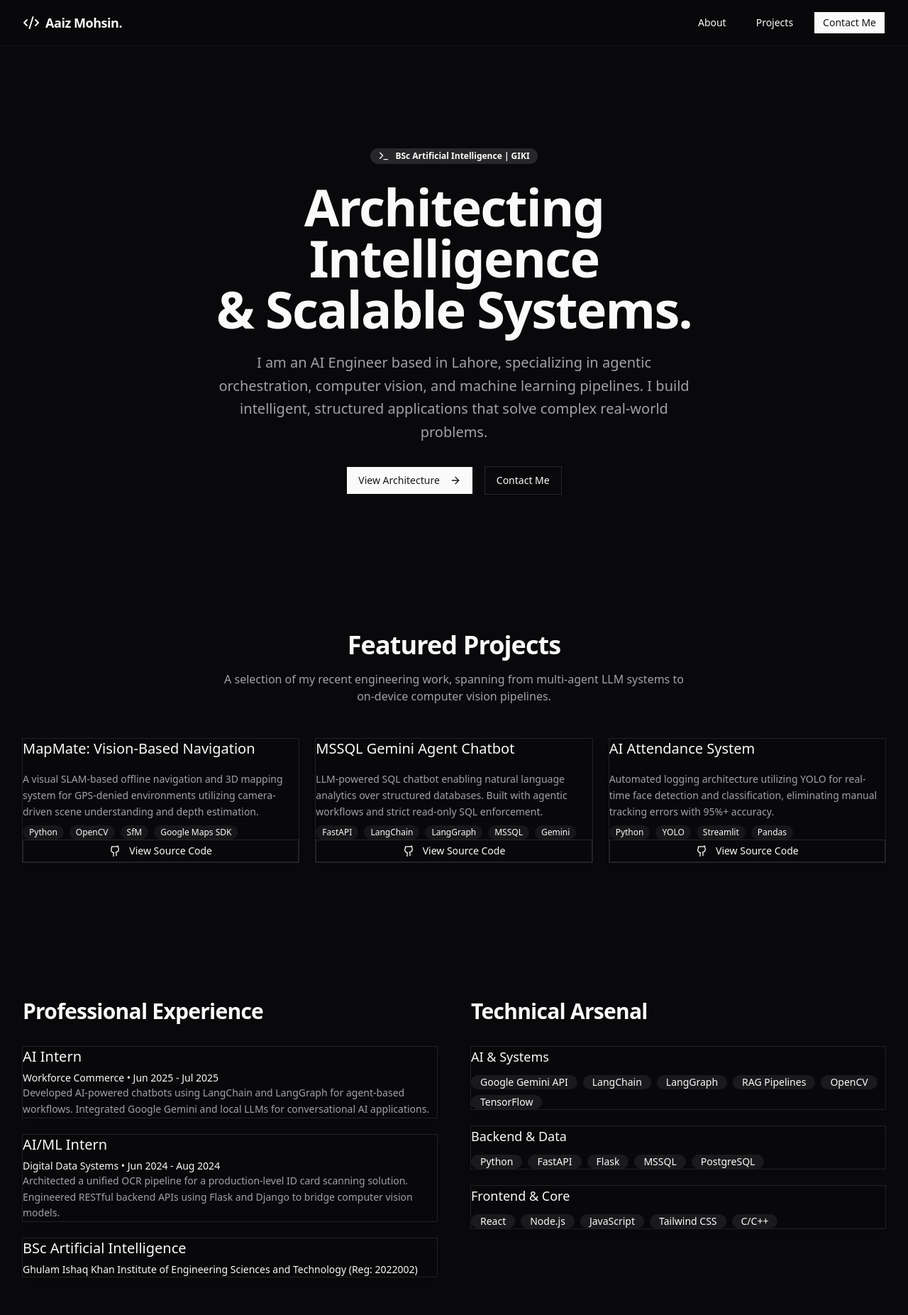
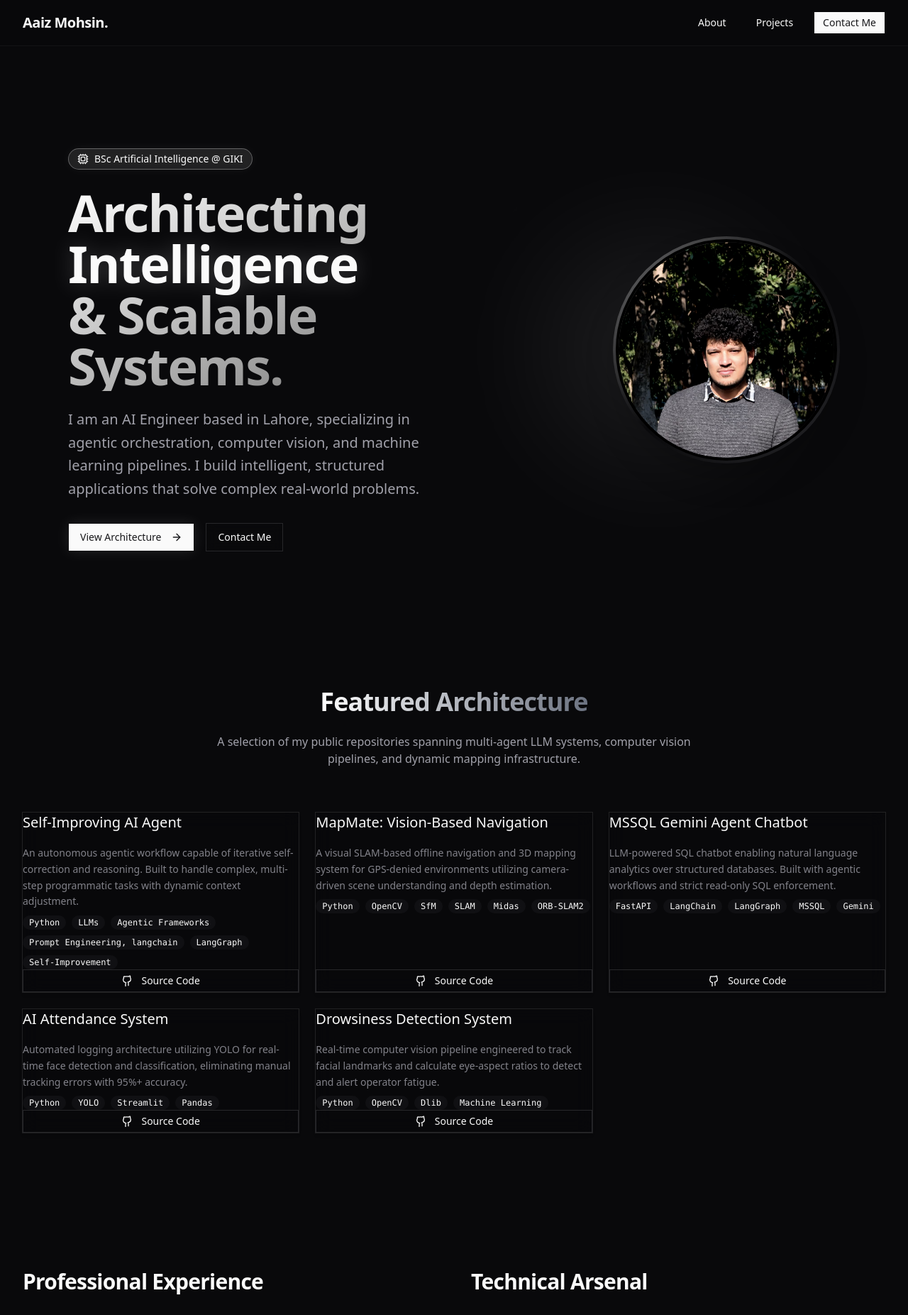
Before and after one commit to Aaiz-Am17/aaiz-portfolio, a React (Vite) app: page / in a window 1280 px wide. Shown: the top 1853 px of the page at 71% size. Built offline with nearby package versions, Linux system fonts and the light colour scheme; the HTML template or start-up script is replaced by a standard one.

Commit message:
Final UI polish: removed navbar icon and cleaned certification text

```diff
--- a/src/App.jsx
+++ b/src/App.jsx
@@ -2,12 +2,12 @@ import Navbar from "./components/Navbar";
 import Hero from "./components/Hero";
 import Projects from "./components/Projects";
 import Experience from "./components/Experience";
+import Certifications from "./components/Certifications";
 import Contact from "./components/Contact";
 
 function App() {
   return (
     <div className="min-h-screen bg-background text-foreground font-sans antialiased selection:bg-primary selection:text-primary-foreground relative scroll-smooth">
-      {/* Background Gradient Effect */}
       <div className="fixed top-0 z-[-2] h-screen w-screen bg-neutral-950 bg-[radial-gradient(ellipse_80%_80%_at_50%_-20%,rgba(120,119,198,0.3),rgba(255,255,255,0))]"></div>
 
       <Navbar />
@@ -15,6 +15,7 @@ function App() {
         <Hero />
         <Projects />
         <Experience />
+        <Certifications />
         <Contact />
       </main>
 
--- /dev/null
+++ b/src/components/Certifications.jsx
@@ -0,0 +1,57 @@
+import { Card, CardContent, CardHeader, CardTitle, CardDescription } from "@/components/ui/card";
+import { Award, CheckCircle } from "lucide-react";
+
+export default function Certifications() {
+  return (
+    <section id="certifications" className="container mx-auto px-8 py-24 max-w-screen-xl">
+      <div className="flex flex-col items-center mb-12 text-center">
+        <h2 className="text-3xl font-bold tracking-tight sm:text-4xl">Verified Credentials</h2>
+        <p className="text-muted-foreground mt-4 max-w-2xl">
+          Formal training validating project orchestration and web architecture capabilities.
+        </p>
+      </div>
+
+      <div className="grid grid-cols-1 md:grid-cols-2 gap-6">
+        <Card className="bg-background/40 backdrop-blur-md border-border/40 hover:border-primary/50 transition-colors duration-300 relative overflow-hidden">
+          {/* Subtle background accent */}
+          <div className="absolute -right-12 -top-12 w-32 h-32 bg-primary/5 rounded-full blur-2xl"></div>
+
+          <CardHeader>
+            <div className="flex items-center gap-3 mb-3">
+              <Award className="h-7 w-7 text-primary" />
+              <CardTitle className="text-xl">Google Project Management</CardTitle>
+            </div>
+            <CardDescription className="text-primary font-medium flex items-center gap-1.5">
+              <CheckCircle className="w-4 h-4" /> Professional Certificate
+            </CardDescription>
+          </CardHeader>
+          <CardContent>
+            <p className="text-sm text-muted-foreground leading-relaxed">
+              Issued by Coursera (May 2026). Competent in initiating, planning and running both traditional and agile projects. Developed by Google with hands-on practice-based assessments.
+            </p>
+          </CardContent>
+        </Card>
+
+        <Card className="bg-background/40 backdrop-blur-md border-border/40 hover:border-primary/50 transition-colors duration-300 relative overflow-hidden">
+           {/* Subtle background accent */}
+           <div className="absolute -right-12 -top-12 w-32 h-32 bg-primary/5 rounded-full blur-2xl"></div>
+
+          <CardHeader>
+            <div className="flex items-center gap-3 mb-3">
+              <Award className="h-7 w-7 text-primary" />
+              <CardTitle className="text-xl">WordPress Development</CardTitle>
+            </div>
+            <CardDescription className="text-primary font-medium flex items-center gap-1.5">
+              <CheckCircle className="w-4 h-4" /> Training Certificate
+            </CardDescription>
+          </CardHeader>
+          <CardContent>
+            <p className="text-sm text-muted-foreground leading-relaxed">
+              Issued by Ignite & Virtual University (Nov 2019). Completed rigorous site architecture and content management training under the DigiSkills Training Program.
+            </p>
+          </CardContent>
+        </Card>
+      </div>
+    </section>
+  );
+}
--- a/src/components/Experience.jsx
+++ b/src/components/Experience.jsx
@@ -17,9 +17,10 @@ const experiences = [
 ];
 
 const skills = {
-  "AI & Systems": ["Google Gemini API", "LangChain", "LangGraph", "RAG Pipelines", "OpenCV", "TensorFlow"],
-  "Backend & Data": ["Python", "FastAPI", "Flask", "MSSQL", "PostgreSQL"],
-  "Frontend & Core": ["React", "Node.js", "JavaScript", "Tailwind CSS", "C/C++"]
+  "Programming Languages": ["Python", "C/C++", "SQL (Postgres, MSSQL)", "JavaScript", "HTML/CSS"],
+  "Frameworks": ["FastAPI", "React", "Node.js", "MongoDB", "Flask", "Django", "WordPress", "Streamlit"],
+  "Libraries": ["Pandas", "NumPy", "Matplotlib", "TensorFlow", "Keras", "OpenCV", "Scikit-Learn", "PyTorch"],
+  "LLMs & AI Systems": ["OpenAI GPT", "Google Gemini API", "LangChain", "LangGraph", "Ollama", "RAG Pipelines", "Multi-Agent Systems"]
 };
 
 export default function Experience() {
--- a/src/components/Hero.jsx
+++ b/src/components/Hero.jsx
@@ -1,16 +1,19 @@
 import { Button } from "@/components/ui/button";
-import { ArrowRight, Terminal } from "lucide-react";
+import { ArrowRight, Cpu } from "lucide-react";
+import profilePic from "../assets/me.jpeg";
 
 export default function Hero() {
   return (
-    <section id="about" className="container mx-auto px-8 py-24 flex flex-col items-center text-center max-w-4xl mt-12">
-      <div className="inline-flex items-center rounded-full border px-2.5 py-0.5 text-xs font-semibold transition-colors focus:outline-none focus:ring-2 focus:ring-ring focus:ring-offset-2 border-transparent bg-secondary text-secondary-foreground hover:bg-secondary/80 mb-6 cursor-default">
-        <Terminal className="w-4 h-4 mr-2" />
-        BSc Artificial Intelligence | GIKI
+    <section id="about" className="container mx-auto px-8 py-24 flex flex-col-reverse lg:flex-row items-center gap-12 max-w-6xl mt-12">
+      {/* Left Text Content */}
+      <div className="flex-1 flex flex-col items-center lg:items-start text-center lg:text-left z-10">
+        <div className="inline-flex items-center rounded-full border border-primary/30 bg-primary/10 px-3 py-1 text-sm font-medium text-primary shadow-[0_0_15px_rgba(255,255,255,0.05)] backdrop-blur-sm mb-6">
+          <Cpu className="w-4 h-4 mr-2 animate-pulse" />
+          BSc Artificial Intelligence @ GIKI
         </div>
 
-      <h1 className="text-5xl font-extrabold tracking-tight lg:text-7xl mb-6">
-        Architecting <span className="text-primary">Intelligence</span> <br />
+        <h1 className="text-5xl font-extrabold tracking-tight lg:text-7xl mb-6 bg-clip-text text-transparent bg-gradient-to-br from-white to-neutral-500">
+          Architecting <span className="text-primary drop-shadow-[0_0_15px_rgba(255,255,255,0.2)]">Intelligence</span> <br />
           & Scalable Systems.
         </h1>
 
@@ -19,14 +22,30 @@ export default function Hero() {
         </p>
 
         <div className="flex gap-4">
-        <Button size="lg" asChild>
+          <Button size="lg" className="shadow-[0_0_20px_rgba(255,255,255,0.1)] transition-all hover:scale-105" asChild>
             <a href="#projects">
               View Architecture <ArrowRight className="ml-2 h-4 w-4" />
             </a>
           </Button>
-        <Button size="lg" variant="outline" asChild>
+          <Button size="lg" variant="outline" className="transition-all hover:scale-105 bg-background/50 backdrop-blur" asChild>
             <a href="#contact">Contact Me</a>
           </Button>
+        </div>
+      </div>
+
+      {/* Right Image Content */}
+      <div className="flex-1 flex justify-center lg:justify-end relative w-full">
+        {/* Ambient Glow Effect */}
+        <div className="absolute inset-0 bg-primary/10 blur-[100px] rounded-full w-[300px] h-[300px] m-auto z-0 animate-pulse duration-3000"></div>
+
+        {/* Profile Picture */}
+        <div className="relative z-10 w-64 h-64 sm:w-80 sm:h-80 rounded-full p-1 bg-gradient-to-br from-primary/40 via-background to-border backdrop-blur-sm shadow-2xl">
+          <img
+            src={profilePic}
+            alt="Aaiz Mohsin"
+            className="w-full h-full object-cover rounded-full border-4 border-background grayscale-[20%] contrast-125"
+          />
+        </div>
       </div>
     </section>
   );
--- a/src/components/Navbar.jsx
+++ b/src/components/Navbar.jsx
@@ -1,14 +1,12 @@
 import { Button } from "@/components/ui/button";
-import { Code2 } from "lucide-react";
 
 export default function Navbar() {
   return (
     <nav className="sticky top-0 z-50 w-full border-b border-border/40 bg-background/95 backdrop-blur supports-[backdrop-filter]:bg-background/60">
       <div className="container flex h-16 max-w-screen-2xl items-center justify-between px-8 mx-auto">
         {/* Left Side: Logo & Name */}
-        <div className="flex items-center space-x-2">
-          <Code2 className="h-6 w-6 text-primary" />
-          <span className="text-lg font-bold tracking-tight">Aaiz Mohsin.</span>
+        <div className="flex items-center">
+          <span className="text-xl font-bold tracking-tight">Aaiz Mohsin.</span>
         </div>
 
         {/* Right Side: Navigation Links */}
--- a/src/components/Projects.jsx
+++ b/src/components/Projects.jsx
@@ -2,7 +2,6 @@ import { Card, CardContent, CardDescription, CardFooter, CardHeader, CardTitle }
 import { Badge } from "@/components/ui/badge";
 import { Button } from "@/components/ui/button";
 
-// Custom SVG replacing the removed Lucide brand icon
 const GithubIcon = ({ className }) => (
   <svg xmlns="http://www.w3.org/2000/svg" viewBox="0 0 24 24" fill="none" stroke="currentColor" strokeWidth="2" strokeLinecap="round" strokeLinejoin="round" className={className}>
     <path d="M15 22v-4a4.8 4.8 0 0 0-1-3.2c3-.3 6-1.5 6-6.5a4.6 4.6 0 0 0-1.3-3.2 4.2 4.2 0 0 0-.1-3.2s-1.1-.3-3.5 1.3a12.3 12.3 0 0 0-6.2 0C6.5 2.8 5.4 3.1 5.4 3.1a4.2 4.2 0 0 0-.1 3.2A4.6 4.6 0 0 0 4 9.5c0 5 3 6.2 6 6.5a4.8 4.8 0 0 0-1 3.2v4" />
@@ -11,53 +10,65 @@ const GithubIcon = ({ className }) => (
 
 const projects = [
   {
+    title: "Self-Improving AI Agent",
+    description: "An autonomous agentic workflow capable of iterative self-correction and reasoning. Built to handle complex, multi-step programmatic tasks with dynamic context adjustment.",
+    tags: ["Python", "LLMs", "Agentic Frameworks", "Prompt Engineering, langchain", "LangGraph", "Self-Improvement"],
+    github: "https://github.com/Aaiz-Am17/self_improving_ai_agent",
+  },
+  {
     title: "MapMate: Vision-Based Navigation",
     description: "A visual SLAM-based offline navigation and 3D mapping system for GPS-denied environments utilizing camera-driven scene understanding and depth estimation.",
-    tags: ["Python", "OpenCV", "SfM", "Google Maps SDK"],
-    github: "#",
+    tags: ["Python", "OpenCV", "SfM", "SLAM", "Midas", "ORB-SLAM2"],
+    github: "https://github.com/Aaiz-Am17/FYP-Mapmate",
   },
   {
     title: "MSSQL Gemini Agent Chatbot",
     description: "LLM-powered SQL chatbot enabling natural language analytics over structured databases. Built with agentic workflows and strict read-only SQL enforcement.",
     tags: ["FastAPI", "LangChain", "LangGraph", "MSSQL", "Gemini"],
-    github: "#",
+    github: "https://github.com/Aaiz-Am17/Mssql-Gemini-Agent-Chatbot",
   },
   {
     title: "AI Attendance System",
     description: "Automated logging architecture utilizing YOLO for real-time face detection and classification, eliminating manual tracking errors with 95%+ accuracy.",
     tags: ["Python", "YOLO", "Streamlit", "Pandas"],
-    github: "#",
+    github: "https://github.com/Aaiz-Am17/Yolo-Attendance-App",
+  },
+  {
+    title: "Drowsiness Detection System",
+    description: "Real-time computer vision pipeline engineered to track facial landmarks and calculate eye-aspect ratios to detect and alert operator fatigue.",
+    tags: ["Python", "OpenCV", "Dlib", "Machine Learning"],
+    github: "https://github.com/Aaiz-Am17/drowsiness-detection-system",
   }
 ];
 
 export default function Projects() {
   return (
     <section id="projects" className="container mx-auto px-8 py-24 max-w-screen-2xl">
-      <div className="flex flex-col items-center mb-12 text-center">
-        <h2 className="text-3xl font-bold tracking-tight sm:text-4xl">Featured Projects</h2>
+      <div className="flex flex-col items-center mb-16 text-center">
+        <h2 className="text-3xl font-bold tracking-tight sm:text-4xl bg-clip-text text-transparent bg-gradient-to-r from-white to-gray-500 pb-2">Featured Architecture</h2>
         <p className="text-muted-foreground mt-4 max-w-2xl">
-          A selection of my recent engineering work, spanning from multi-agent LLM systems to on-device computer vision pipelines.
+          A selection of my public repositories spanning multi-agent LLM systems, computer vision pipelines, and dynamic mapping infrastructure.
         </p>
       </div>
 
-      <div className="grid grid-cols-1 md:grid-cols-2 lg:grid-cols-3 gap-6">
+      <div className="grid grid-cols-1 md:grid-cols-2 xl:grid-cols-3 gap-6">
         {projects.map((project, index) => (
-          <Card key={index} className="flex flex-col bg-background/50 backdrop-blur border-border/50 hover:border-primary/50 transition-colors duration-300">
+          <Card key={index} className="flex flex-col bg-background/40 backdrop-blur-md border-border/40 hover:border-primary/50 transition-all duration-300 hover:shadow-[0_0_20px_rgba(255,255,255,0.05)] hover:-translate-y-1">
             <CardHeader>
               <CardTitle className="text-xl">{project.title}</CardTitle>
-              <CardDescription className="pt-3 text-sm leading-relaxed">{project.description}</CardDescription>
+              <CardDescription className="pt-3 text-sm leading-relaxed text-muted-foreground/80">{project.description}</CardDescription>
             </CardHeader>
             <CardContent className="flex-grow">
               <div className="flex flex-wrap gap-2 mt-2">
                 {project.tags.map((tag, i) => (
-                  <Badge key={i} variant="secondary" className="bg-secondary/50">{tag}</Badge>
+                  <Badge key={i} variant="secondary" className="bg-secondary/30 text-xs font-mono">{tag}</Badge>
                 ))}
               </div>
             </CardContent>
             <CardFooter>
-              <Button variant="outline" size="sm" className="w-full" asChild>
+              <Button variant="outline" size="sm" className="w-full bg-transparent hover:bg-primary/10 transition-colors" asChild>
                  <a href={project.github} target="_blank" rel="noreferrer">
-                   <GithubIcon className="w-4 h-4 mr-2"/> View Source Code
+                   <GithubIcon className="w-4 h-4 mr-2"/> Source Code
                  </a>
               </Button>
             </CardFooter>
```
Also changed, not shown: src/assets/ME.jpeg (added). Lines whose indentation alone changed are shown as unchanged.
